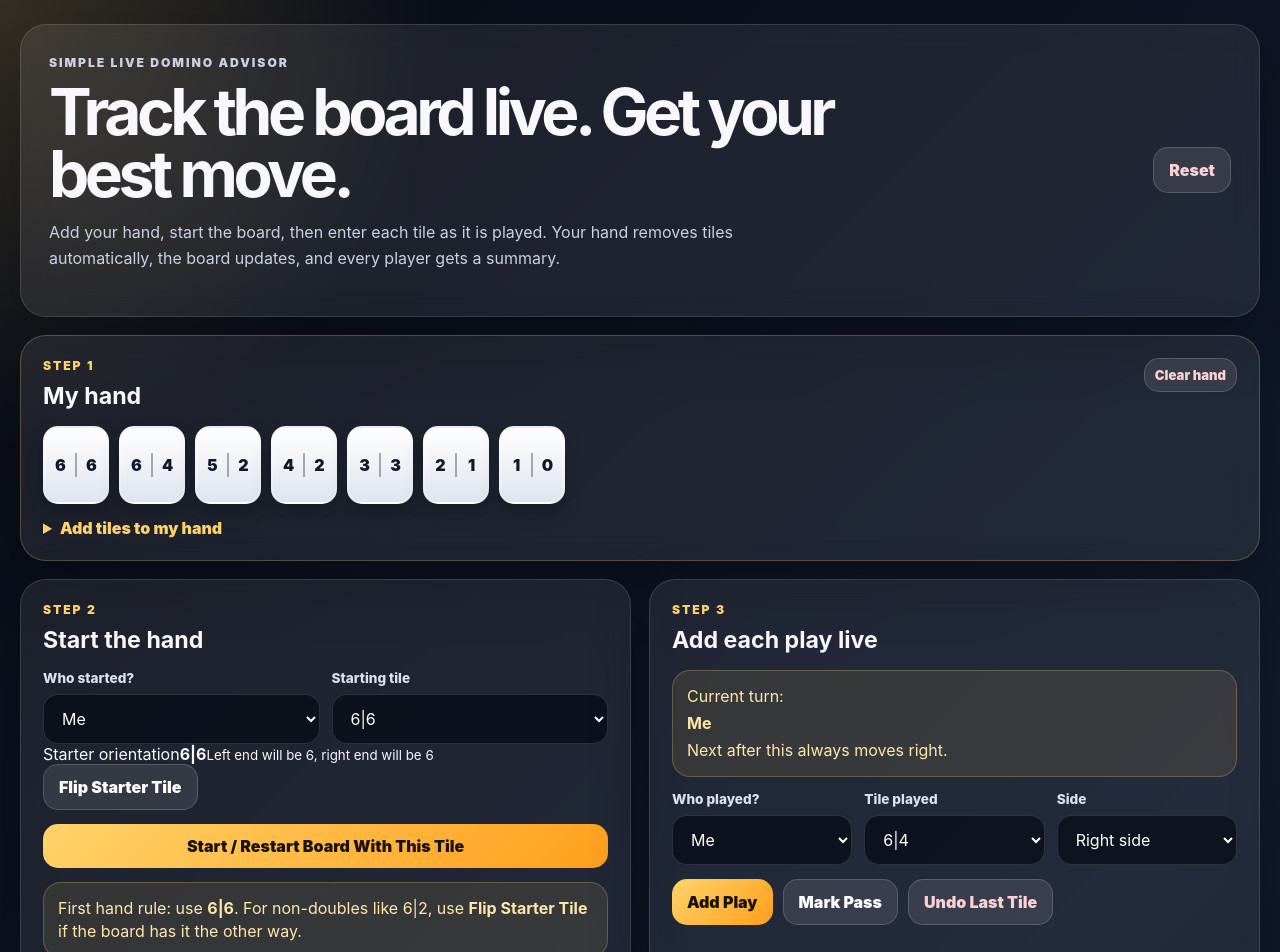
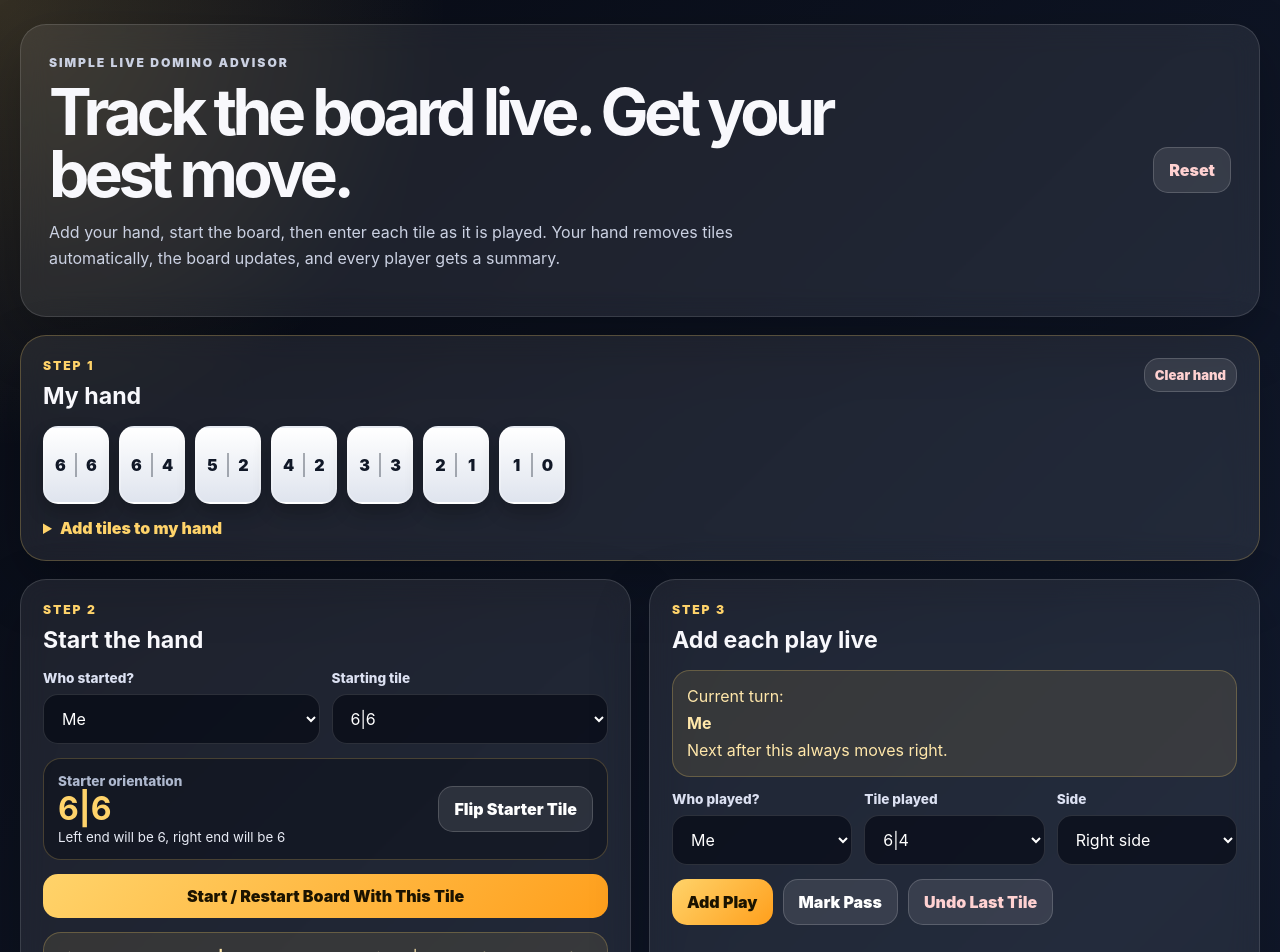
Before and after one commit to jito609/ana, a React (Create React App) app: page / in a window 1280 px wide. Shown: the top 952 px of the page. Built offline with nearby package versions, Linux system fonts and the light colour scheme.

Commit message:
Update styles.css

```diff
--- a/src/styles.css
+++ b/src/styles.css
@@ -646,3 +646,44 @@ select option:disabled {
     grid-template-columns: 1fr;
   }
 }
+
+
+.starter-orientation {
+  display: flex;
+  align-items: center;
+  justify-content: space-between;
+  gap: 14px;
+  margin-top: 14px;
+  padding: 14px;
+  border-radius: 18px;
+  background: rgba(1, 4, 14, 0.34);
+  border: 1px solid rgba(255, 211, 106, 0.22);
+}
+
+.starter-orientation div {
+  display: grid;
+  gap: 4px;
+}
+
+.starter-orientation span {
+  color: #aeb8ce;
+  font-size: 0.85rem;
+  font-weight: 850;
+}
+
+.starter-orientation strong {
+  color: #ffd36a;
+  font-size: 2rem;
+  line-height: 1;
+}
+
+.starter-orientation small {
+  color: #e8ebf5;
+}
+
+@media (max-width: 620px) {
+  .starter-orientation {
+    align-items: flex-start;
+    flex-direction: column;
+  }
+}
```
